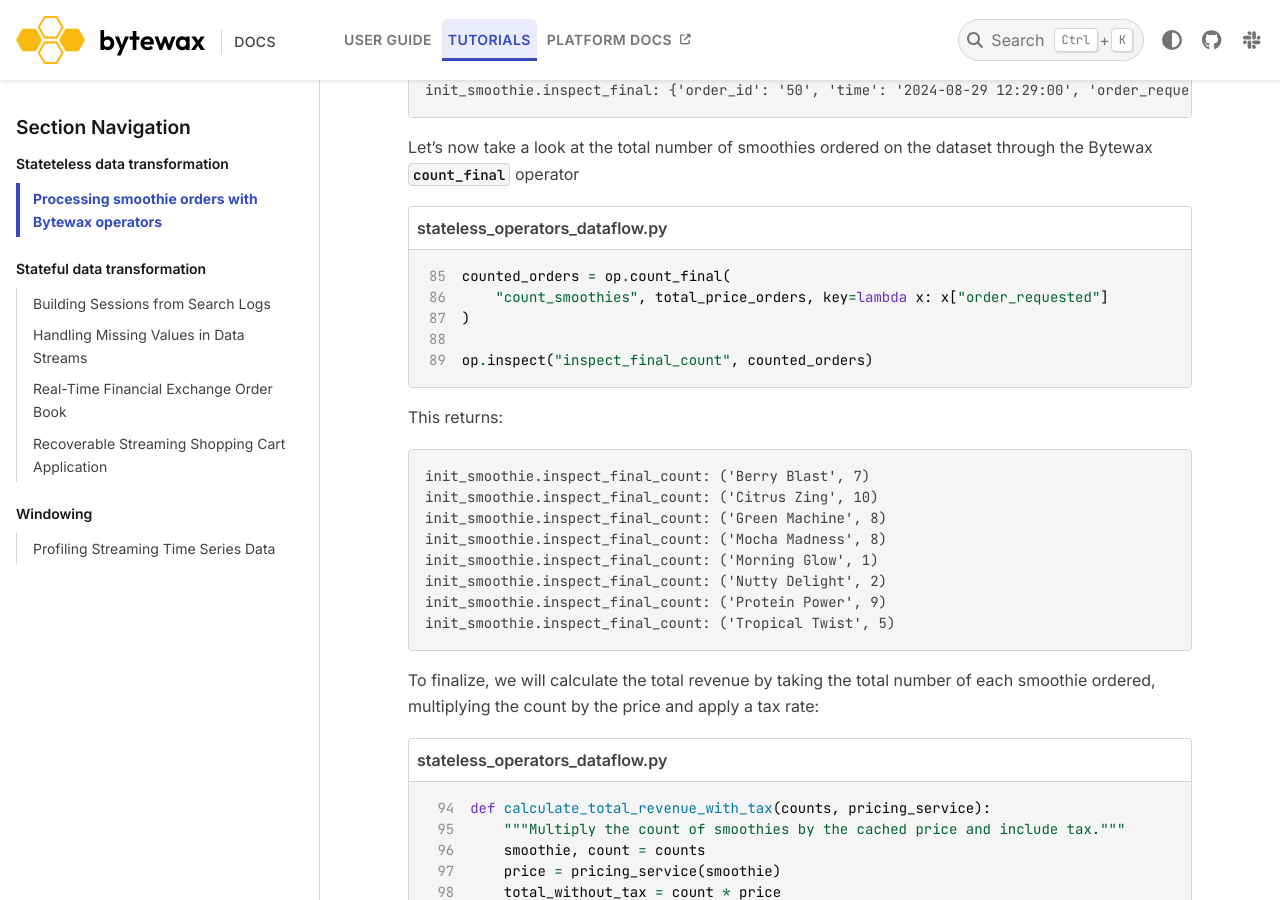
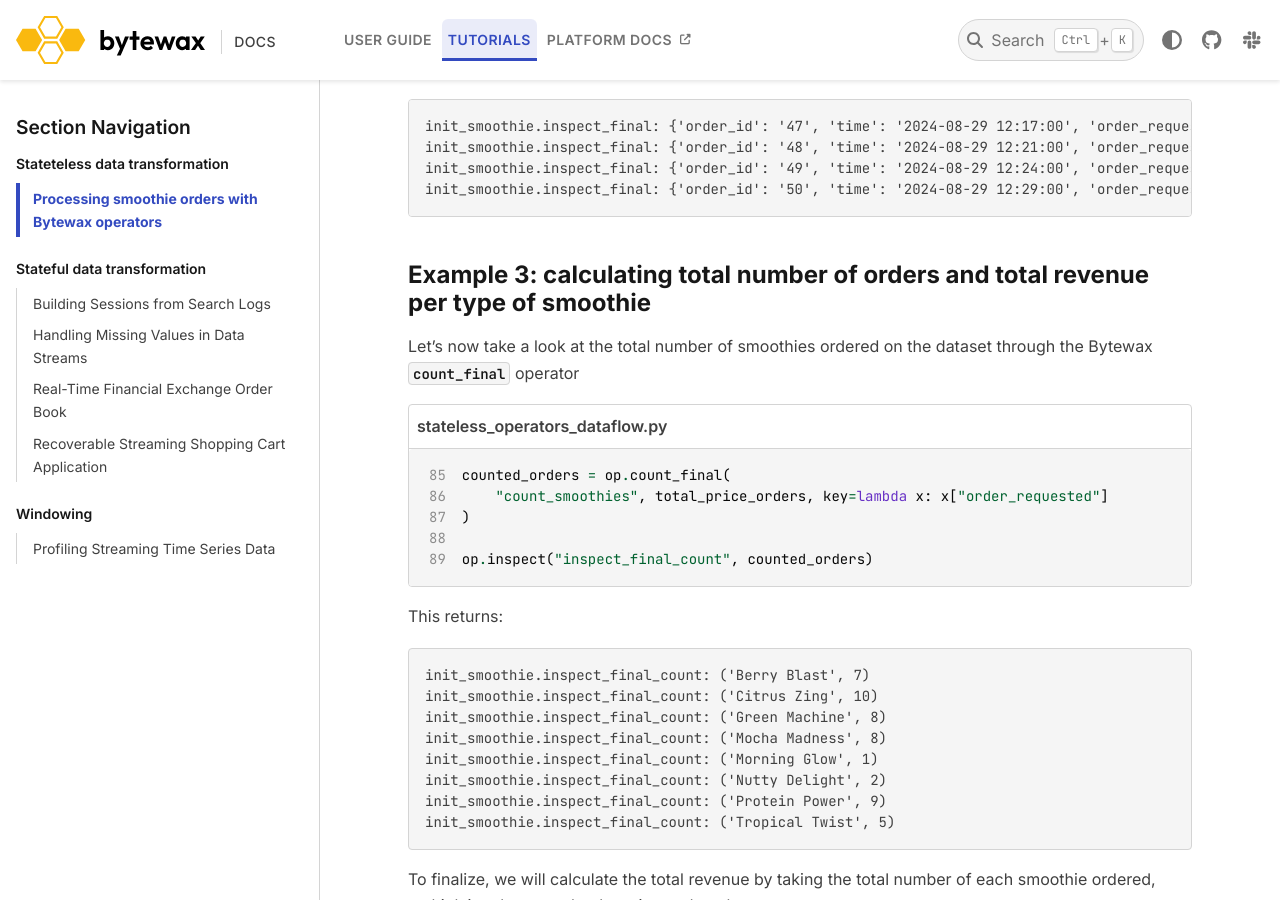
Before and after one commit to bytewax/bytewax, a Sphinx documentation site: the page built from docs/tutorials/introducing-operators/index.md, in a window 1280 px wide and 900 px high, scrolled down 4674 px. Built offline with Sphinx 7.4.7 and the PyData theme 0.15.4, drawn with Linux system fonts in a browser that asks for light colours; pages that are not in the unit, such as notebooks, are missing from menus; comment, search, counter and statistics services are not loaded; some of the changed text lies outside the part shown.

Commit message:
add resources and sample sections

````diff
--- a/docs/tutorials/introducing-operators/index.md
+++ b/docs/tutorials/introducing-operators/index.md
@@ -14,6 +14,8 @@
 ## Resources
 
 <gh-path:/docs/tutorials/introducing-operators/stateless_operators_dataflow.py>
+<gh-path:/docs/tutorials/introducing-operators/smoothie_orders.csv>
+
 
 ## Introduction to operators
 
@@ -110,6 +112,8 @@
 init_smoothie.filter_results: {'order_id': '9', 'time': '2024-08-29 08:44:00', 'order_requested': 'Mocha Madness', 'ingredients': 'Coffee;Cocoa Powder;Almond Milk;Banana'}
 ```
 
+## Example 2: data augmentation through caching and mapping
+
 Let's now augment our data as a next example. We will use the Bytewax {py:obj}`~bytewax.operators.enrich_cached` operator. We will set up a `mock_price_service` function, although you may also choose to ping a remote service instead. We can use the cached price and augment the data.
 
 ```{literalinclude} stateless_operators_dataflow.py
@@ -150,6 +154,8 @@
 init_smoothie.inspect_final: {'order_id': '49', 'time': '2024-08-29 12:24:00', 'order_requested': 'Green Machine', 'ingredients': 'Spinach;Banana;Almond Milk;Chia Seeds', 'price': 5.99, 'total_price': 6.89}
 init_smoothie.inspect_final: {'order_id': '50', 'time': '2024-08-29 12:29:00', 'order_requested': 'Protein Power', 'ingredients': 'Peanut Butter;Banana;Protein Powder;Almond Milk', 'price': 8.99, 'total_price': 10.34}
 ```
+
+## Example 3: calculating total number of orders and total revenue per type of smoothie
 
 Let's now take a look at the total number of smoothies ordered on the dataset through the Bytewax {py:obj}`~bytewax.operators.count_final` operator
 
````
